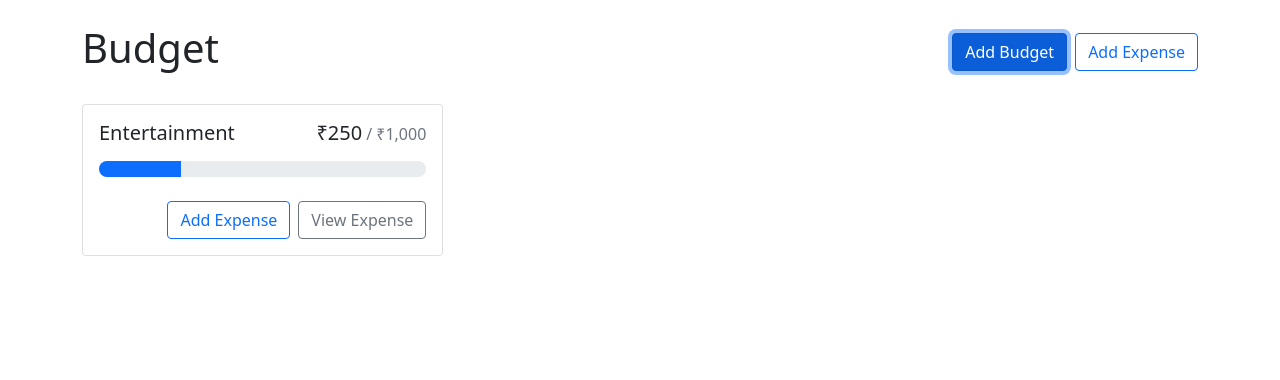
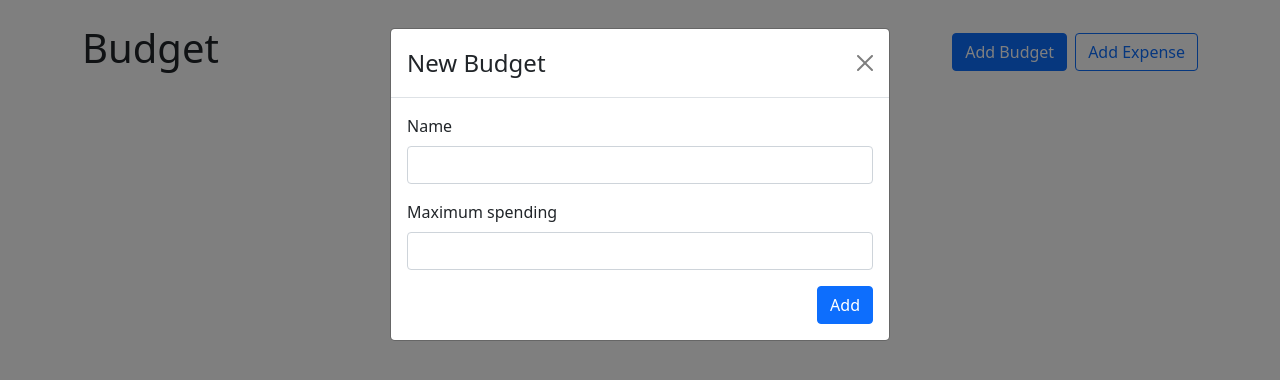
Before and after one commit to GiteshDohare/budget-app, a React (Create React App) app: page / in a window 1280 px wide. Both pictures are taken after a click on the button "Add Budget". Shown: the top 380 px of the page. Built offline with nearby package versions, Linux system fonts and the light colour scheme.

Commit message:
Added Add Budget popup

```diff
--- a/src/App.tsx
+++ b/src/App.tsx
@@ -1,12 +1,20 @@
 import {Button, Container, Stack} from "react-bootstrap";
 import BudgetCard from "./components/BudgetCard";
+import AddBudgetModal from "./components/AddBudgetModal";
+import {useState} from "react";
+import {useBudgets} from "./contexts/BudgetContext";
 
 function App() {
+
+    const [showAddBudgetModal, setShowAddBudgetModal] = useState(false);
+    const {budgets, getBudgetExpenses} = useBudgets();
+
     return (
+        <>
             <Container className="my-4">
                 <Stack direction="horizontal" gap={2} className="mb-4">
                     <h1 className="me-auto">Budget</h1>
-          <Button variant="primary">Add Budget</Button>
+                    <Button variant="primary" onClick={() => setShowAddBudgetModal(true)}>Add Budget</Button>
                     <Button variant="outline-primary">Add Expense</Button>
                 </Stack>
                 <div
@@ -17,9 +25,22 @@
                         alignItems: "flex-start"
                     }}>
 
-            <BudgetCard name="Entertainment" amount={250} maxAmount={1000}/>
+                    {
+                        budgets.map(budget => {
+                                const amount = getBudgetExpenses(budget.id).reduce((total, expense) => total + expense.amount, 0)
+                                return (
+                                    <BudgetCard key={budget.id} name={budget.name} amount={amount}
+                                                maxAmount={budget.maxAmount}/>
+                                )
+                            }
+                        )
+                    }
                 </div>
             </Container>
+
+            <AddBudgetModal show={showAddBudgetModal} handleClose={() => setShowAddBudgetModal(false)}/>
+        </>
+
     );
 }
 
--- /dev/null
+++ b/src/components/AddBudgetModal.tsx
@@ -0,0 +1,48 @@
+import React, {useRef} from 'react';
+import {Button, Form, Modal} from "react-bootstrap";
+import {useBudgets} from "../contexts/BudgetContext";
+
+interface AddBudgetModalProps {
+    show: boolean,
+    handleClose: Function
+}
+
+const AddBudgetModal = ({show, handleClose}: AddBudgetModalProps) => {
+
+    const nameRef = useRef();
+    const maxAmountRef = useRef();
+    const {addBudget} = useBudgets();
+
+    const handleSubmit = (e: any) => {
+        e.preventDefault();
+        addBudget(nameRef.current.value, parseFloat(maxAmountRef.current.value));
+
+        handleClose();
+    }
+    return (
+        <Modal show={show}>
+            <Form onSubmit={handleSubmit}>
+                <Modal.Header closeButton>
+                    <Modal.Title>New Budget</Modal.Title>
+                </Modal.Header>
+                <Modal.Body>
+                    <Form.Group className="mb-3" controlId="name">
+                        <Form.Label>Name</Form.Label>
+                        <Form.Control type="text" required ref={nameRef}/>
+                    </Form.Group>
+
+                    <Form.Group className="mb-3" controlId="max-spending">
+                        <Form.Label>Maximum spending</Form.Label>
+                        <Form.Control type="number" required min={0} step={1} ref={maxAmountRef}/>
+                    </Form.Group>
+
+                    <div className="d-flex justify-content-end">
+                        <Button variant="primary" type="submit">Add</Button>
+                    </div>
+                </Modal.Body>
+            </Form>
+        </Modal>
+    );
+};
+
+export default AddBudgetModal;
--- a/src/contexts/BudgetContext.tsx
+++ b/src/contexts/BudgetContext.tsx
@@ -6,8 +6,8 @@
 
 const BudgetContext = React.createContext<any>({});
 
-export function useBudget() {
-    useContext(BudgetContext);
+export function useBudgets() {
+    return useContext(BudgetContext);
 }
 
 
```
Lines whose indentation alone changed are shown as unchanged.
